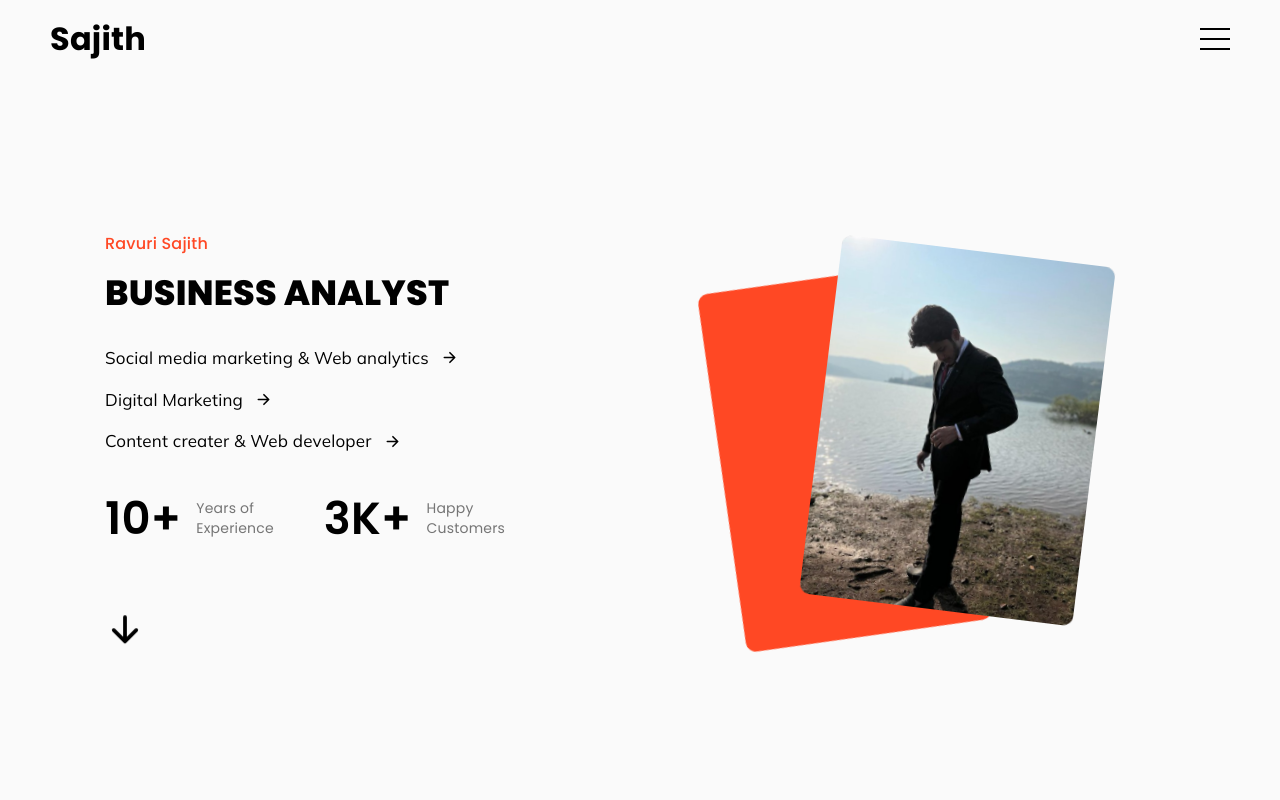
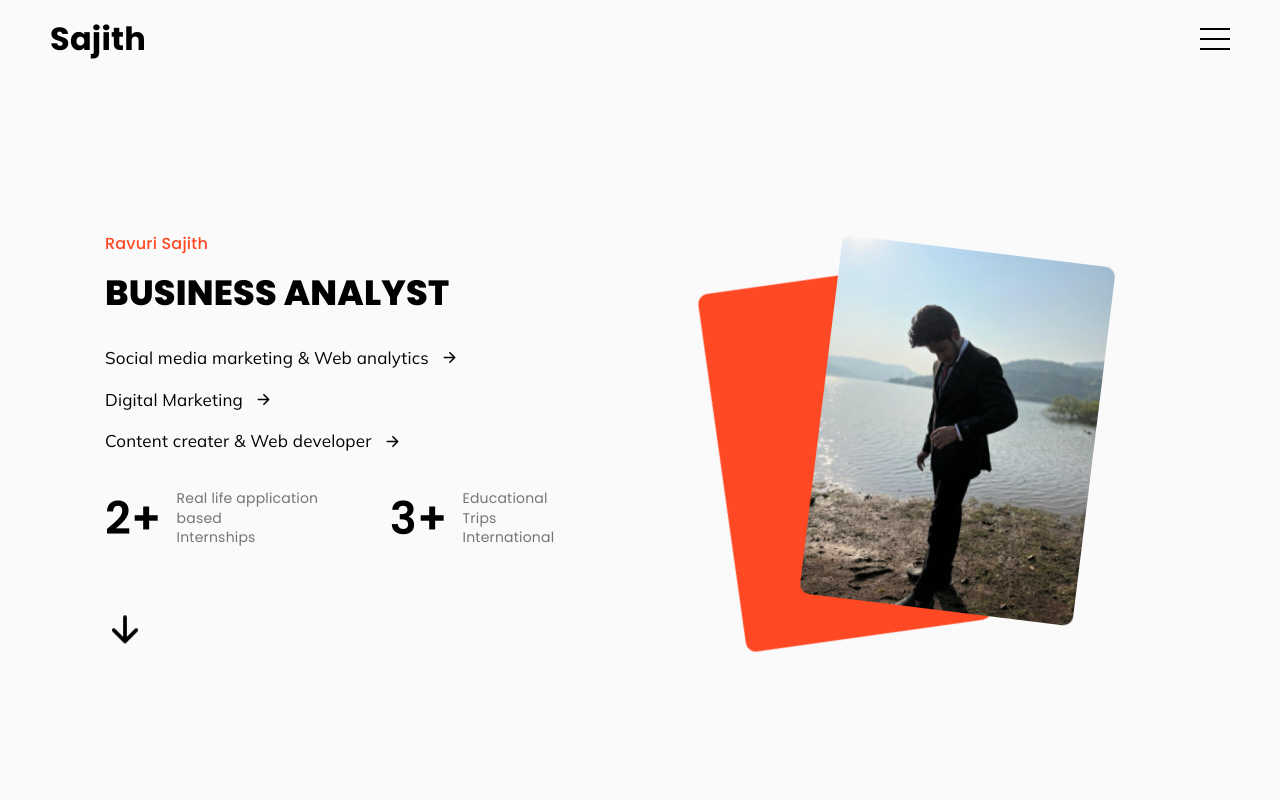
Before and after one commit to Sajith-17/sajithravuri, a plain HTML site: page index.html in a window 1280 px wide. Shown: the top 800 px of the page. Drawn offline with nearby package versions, Linux system fonts and the light colour scheme.

Commit message:
Update index.html

```diff
--- a/index.html
+++ b/index.html
@@ -142,20 +142,20 @@
             <ul class="exp-list">
 
               <li class="list-item">
-                <strong class="strong">10+</strong>
+                <strong class="strong">2+</strong>
 
                 <span class="span">
-                  Years of<br>
-                  Experience
+                  Real life application based<br>
+                  Internships
                 </span>
               </li>
 
               <li class="list-item">
-                <strong class="strong">3K+</strong>
+                <strong class="strong">3+</strong>
 
                 <span class="span">
-                  Happy<br>
-                  Customers
+                  Educational Trips<br>
+                  International
                 </span>
               </li>
 
```
